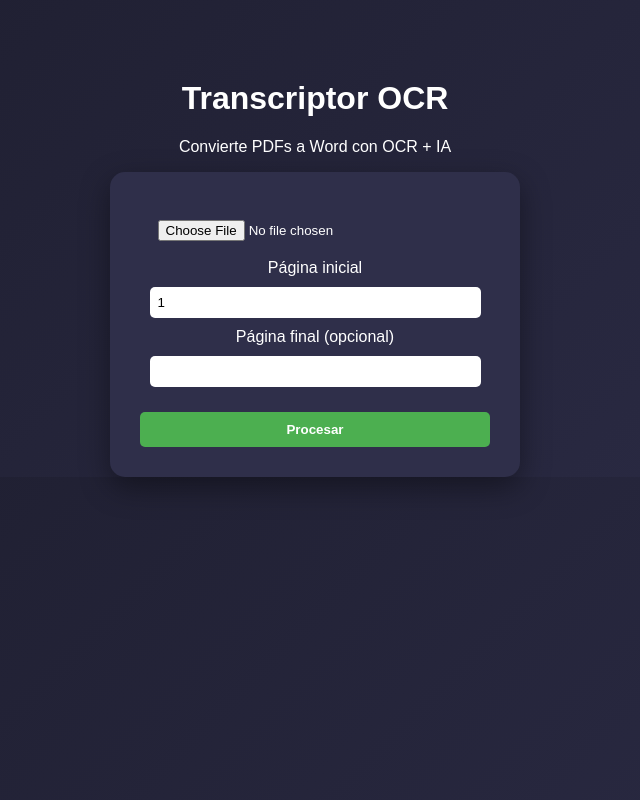
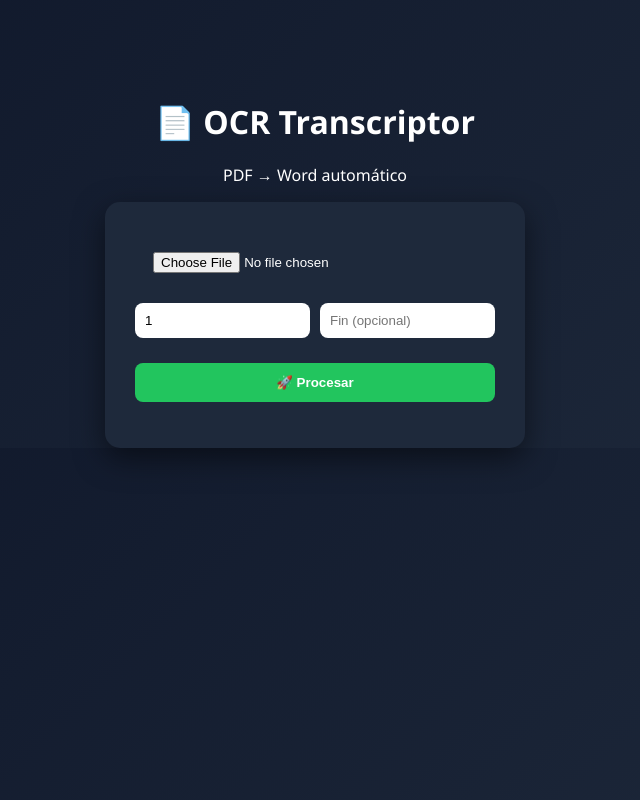
Before and after one commit to ArturoMD7/transcriptor-web, a plain HTML site: page frontend/index.html in a window 1280 px wide. Shown: the whole page, without its empty margins (325-965 px from the left). Drawn offline with Linux system fonts and the light colour scheme; files that its build step writes are made by us from their sources.

Commit message:
ui version 2

```diff
--- a/frontend/index.html
+++ b/frontend/index.html
@@ -2,34 +2,32 @@
 <html lang="es">
 <head>
   <meta charset="UTF-8">
-  <title>Transcriptor OCR</title>
-  <link rel="stylesheet" href="styles.css">
+  <title>OCR Pemex Tool</title>
+  <link rel="stylesheet" href="/static/styles.css">
 </head>
 <body>
 
 <div class="container">
-  <h1>Transcriptor OCR</h1>
-  <p class="subtitle">Convierte PDFs a Word con OCR + IA</p>
+  <h1>📄 OCR Transcriptor</h1>
+  <p class="subtitle">PDF → Word automático</p>
 
   <div class="card">
+
     <input type="file" id="fileInput" accept="application/pdf">
 
-    <div class="range">
-      <label>Página inicial</label>
-      <input type="number" id="pagInicio" value="1">
+    <div class="row">
+      <input type="number" id="pagInicio" placeholder="Inicio" value="1">
+      <input type="number" id="pagFin" placeholder="Fin (opcional)">
     </div>
 
-    <div class="range">
-      <label>Página final (opcional)</label>
-      <input type="number" id="pagFin">
-    </div>
+    <button id="btnProcesar" onclick="enviar()">🚀 Procesar</button>
 
-    <button onclick="enviar()">Procesar</button>
+    <div id="loader" class="loader hidden"></div>
+    <p id="status"></p>
 
-    <div id="loader" class="hidden">Procesando... ⏳</div>
   </div>
 </div>
 
-<script src="script.js"></script>
+<script src="/static/script.js"></script>
 </body>
 </html>
--- a/frontend/script.js
+++ b/frontend/script.js
@@ -1,8 +1,8 @@
-const API_URL = "https://transcriptor-web-7qx3.onrender.com/procesar";
-
 async function enviar() {
+  const btn = document.getElementById("btnProcesar");
+  const loader = document.getElementById("loader");
+  const status = document.getElementById("status");
   const fileInput = document.getElementById("fileInput");
-  const loader = document.getElementById("loader");
 
   const pagInicio = document.getElementById("pagInicio").value;
   const pagFin = document.getElementById("pagFin").value;
@@ -12,18 +12,22 @@ async function enviar() {
     return;
   }
 
+  btn.disabled = true;
+  loader.classList.remove("hidden");
+  status.innerText = "Procesando documento...";
+
   const formData = new FormData();
   formData.append("file", fileInput.files[0]);
   formData.append("pag_inicio", pagInicio);
   formData.append("pag_fin", pagFin);
 
-  loader.classList.remove("hidden");
-
   try {
-    const response = await fetch(API_URL, {
+    const response = await fetch("/procesar", {
       method: "POST",
       body: formData
     });
+
+    if (!response.ok) throw new Error();
 
     const blob = await response.blob();
     const url = window.URL.createObjectURL(blob);
@@ -33,10 +37,11 @@ async function enviar() {
     a.download = "resultado.docx";
     a.click();
 
-  } catch (err) {
-    alert("Error");
-    console.error(err);
+    status.innerText = "✅ Documento listo";
+  } catch {
+    status.innerText = "❌ Error al procesar";
   }
 
   loader.classList.add("hidden");
+  btn.disabled = false;
 }
--- a/frontend/styles.css
+++ b/frontend/styles.css
@@ -1,48 +1,67 @@
 body {
-  font-family: Arial, sans-serif;
-  background: linear-gradient(135deg, #1e1e2f, #2b2b45);
+  font-family: 'Segoe UI', sans-serif;
+  background: linear-gradient(135deg, #0f172a, #1e293b);
   color: white;
   margin: 0;
 }
 
 .container {
   text-align: center;
-  margin-top: 80px;
+  margin-top: 100px;
 }
 
 .card {
-  background: #2f2f4a;
+  background: #1e293b;
   padding: 30px;
   border-radius: 15px;
-  width: 350px;
+  width: 360px;
   margin: auto;
-  box-shadow: 0 10px 30px rgba(0,0,0,0.4);
+  box-shadow: 0 10px 30px rgba(0,0,0,0.5);
 }
 
 input {
   margin: 10px 0;
-  padding: 8px;
+  padding: 10px;
   width: 90%;
-  border-radius: 5px;
+  border-radius: 8px;
   border: none;
+}
+
+.row {
+  display: flex;
+  gap: 10px;
 }
 
 button {
   margin-top: 15px;
-  padding: 10px;
+  padding: 12px;
   width: 100%;
-  background: #4CAF50;
+  background: #22c55e;
   border: none;
   color: white;
   font-weight: bold;
   cursor: pointer;
-  border-radius: 5px;
+  border-radius: 8px;
 }
 
-button:hover {
-  background: #45a049;
+button:disabled {
+  background: gray;
+}
+
+.loader {
+  margin: 15px auto;
+  border: 4px solid #ccc;
+  border-top: 4px solid #22c55e;
+  border-radius: 50%;
+  width: 30px;
+  height: 30px;
+  animation: spin 1s linear infinite;
 }
 
 .hidden {
   display: none;
 }
+
+@keyframes spin {
+  100% { transform: rotate(360deg); }
+}
```
Also changed, not shown: 1 other file.
